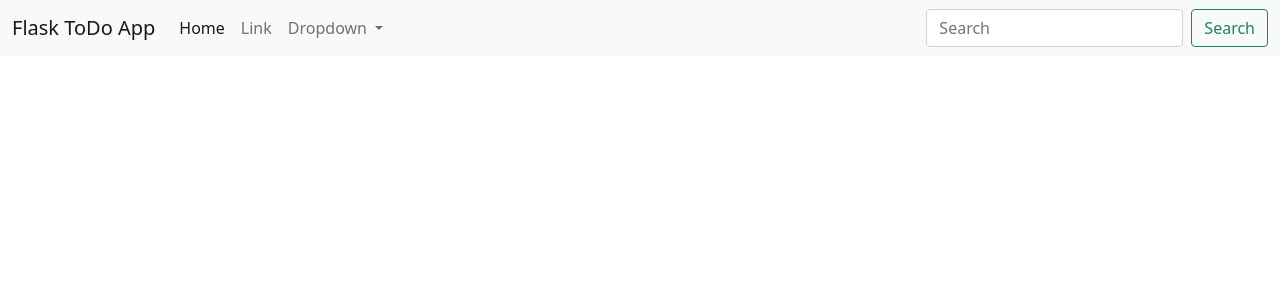
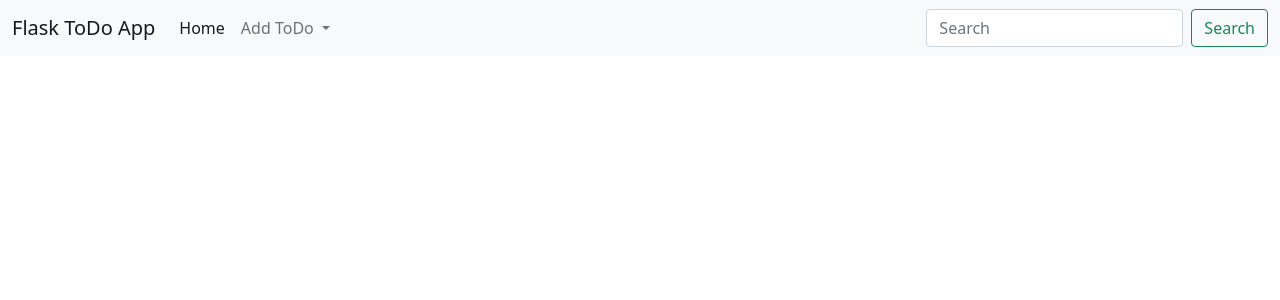
Before and after one commit to poepoe3060/ToDo_App_Flask_Mongodb, a Flask app: page / in a window 1280 px wide. Shown: the top 300 px of the page. Run offline with Flask 3, Linux system fonts and the light colour scheme; data that the repository does not hold is empty.

Commit message:
To add ticket view

```diff
--- a/application/routes.py
+++ b/application/routes.py
@@ -7,8 +7,13 @@ from datetime import datetime
 
 
 @app.route("/")
-def index():
-    return render_template("layout.html", title="Layout Page")
+def get_todos():
+    todos = []
+    for todo in db.todo_flask.find().sort("date_created", -1):
+        todo["_id"] = str(todo["_id"])
+        todo["date_created"] = todo["date_created"].strftime("%b %d %Y %H:%M:%S")
+        todos.append(todo)
+    return render_template("view_todo.html", title="ToDo Layout Page", todos=todos)
 
 @app.route("/add_todo", methods=["POST", "GET"])
 def add_todo():
@@ -21,7 +26,7 @@ def add_todo():
             "name": todo_name,
             "description": todo_description,
             "completed": completed,
-            "date_completed": datetime.utcnow()
+            "date_created": datetime.utcnow()
         })
         flash("Todo successfully added", "success")
         return redirect("/")
--- a/application/templates/layout.html
+++ b/application/templates/layout.html
@@ -25,19 +25,10 @@
                     <li class="nav-item">
                     <a class="nav-link active" aria-current="page" href="#">Home</a>
                     </li>
-                    <li class="nav-item">
-                    <a class="nav-link" href="#">Link</a>
-                    </li>
                     <li class="nav-item dropdown">
                     <a class="nav-link dropdown-toggle" href="#" id="navbarDropdown" role="button" data-bs-toggle="dropdown" aria-expanded="false">
-                        Dropdown
+                        Add ToDo
                     </a>
-                    <ul class="dropdown-menu" aria-labelledby="navbarDropdown">
-                        <li><a class="dropdown-item" href="#">Action</a></li>
-                        <li><a class="dropdown-item" href="#">Another action</a></li>
-                        <li><hr class="dropdown-divider"></li>
-                        <li><a class="dropdown-item" href="#">Something else here</a></li>
-                    </ul>
                     </li>
                 </ul>
                 <form class="d-flex">
--- /dev/null
+++ b/application/templates/view_todo.html
@@ -0,0 +1,20 @@
+{% extends "layout.html" %}
+{% block content %}
+    {% for todo in todos %}
+        <div class="card p-3 m-3 {% if todo.completed == "True" %}bg-success text-black{% else %}bg-light{% endif %}">
+            <div class="card-body">
+                {% if todo.completed == "True" %}
+                    <h5 class="card-title"><del>{{ todo.name }}</del></h5>
+                {% else %}
+                    <h5 class="card-title">{{ todo.name }}</h5>
+                {% endif %}
+
+                <p class="card-text text-black">{{ todo.date_created }}</p>
+
+                <p class="card-text {% if todo.completed == "True" %}text-black{% else %}text-dark{% endif %}">
+                    {{ todo.description }}
+                </p>
+            </div>
+        </div>
+    {% endfor %}
+{% endblock %}
```
